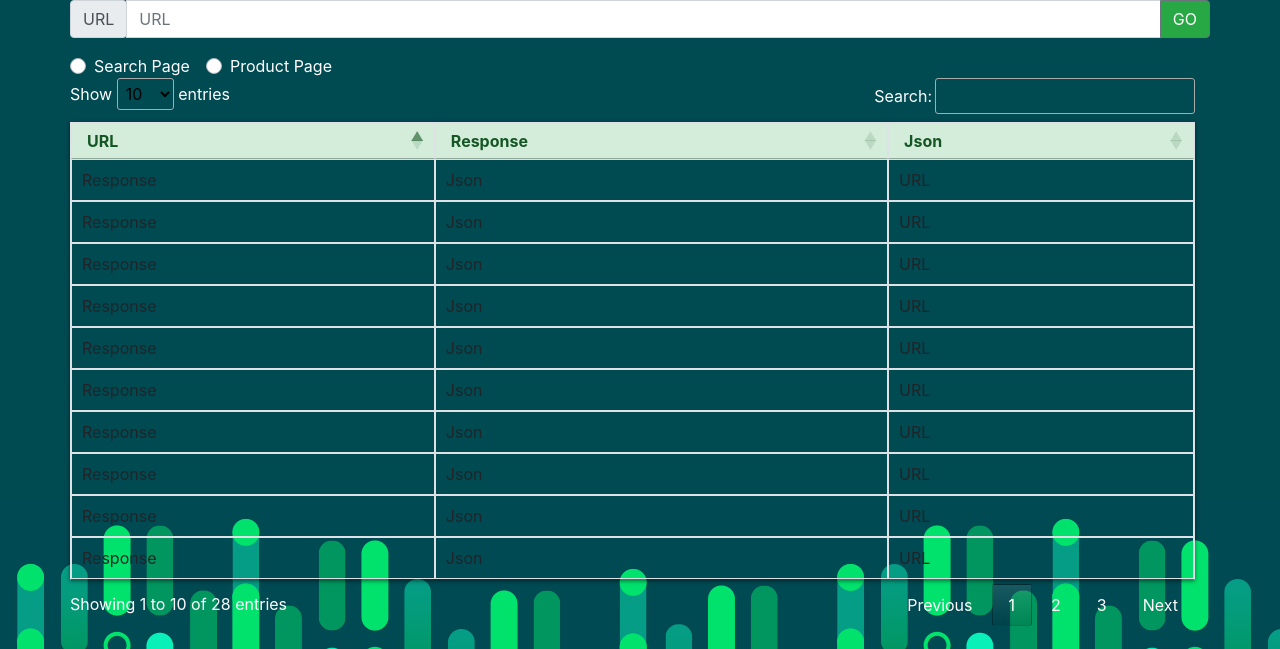
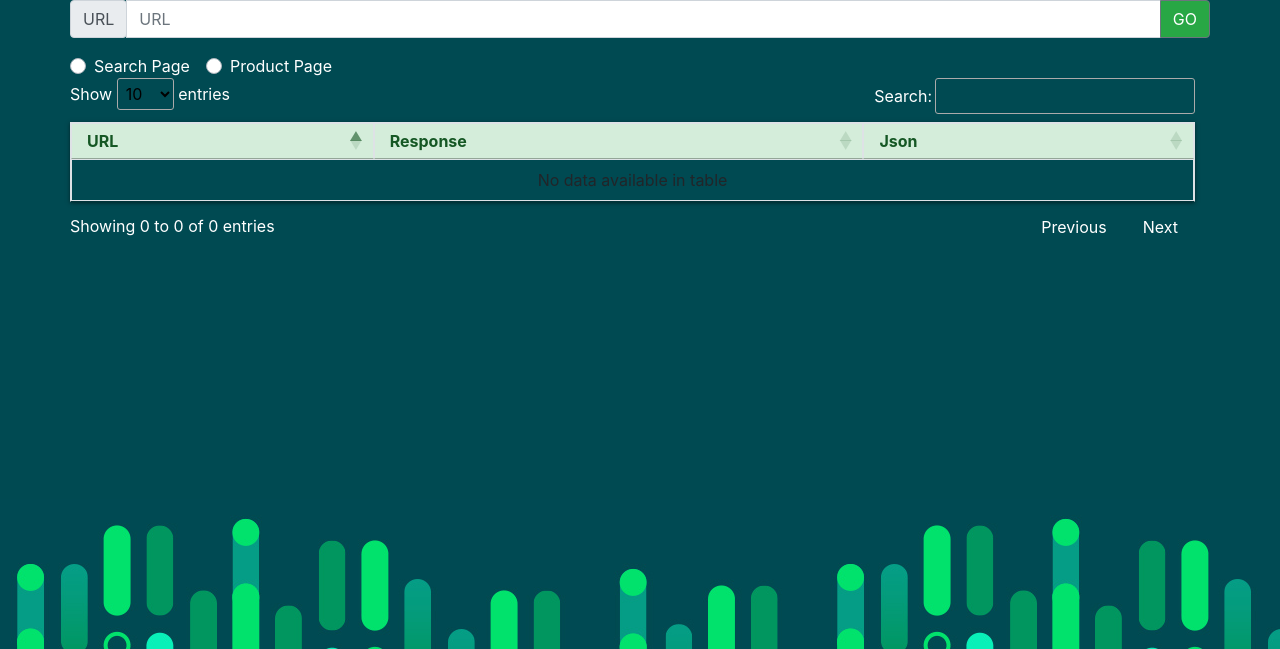
Before and after one commit to meetsonimt/WAT, a Django app: page /WAT1_0/ in a window 1280 px wide. Shown: the part 151-800 px from the top of the page. Run offline with Django 3.2, Linux system fonts and the light colour scheme; some libraries are stand-ins or nearby versions.

Commit message:
clean up

```diff
--- a/WAT/WAT1_0/Templates/index.html
+++ b/WAT/WAT1_0/Templates/index.html
@@ -14,7 +14,6 @@
 
     </style>
     {% load static %}
-    <!--{% load django_tables2 %}-->
 
 </head>
 <body class="background-color">
@@ -92,7 +91,7 @@
         </div>
         <div class="row">
             <div class="col-md-12" style="padding-left: 0px;">
-                <table id = "table" class = "table table-bordered">
+                <table id = "table" class = "table table-bordered ">
                     <thead class = "alert-success">
                         <tr>
                             <th>URL</th>
@@ -101,159 +100,19 @@
                         </tr>
                     </thead>
                     <tbody>
+
+                        {% for rel in result %}
                         <tr>
-                            <td>Response</td>
-                            <td>Json</td>
-                            <td>URL</td>
-                        </tr>
-                        <tr>
-                            <td>Response</td>
-                            <td>Json</td>
-                            <td>URL</td>
-                        </tr>
-                        <tr>
-                            <td>Response</td>
-                            <td>Json</td>
-                            <td>URL</td>
-                        </tr>
-                        <tr>
-                            <td>Response</td>
-                            <td>Json</td>
-                            <td>URL</td>
-                        </tr>
-
-                        <tr>
-                            <td>Response</td>
-                            <td>Json</td>
-                            <td>URL</td>
-                        </tr>
-                        <tr>
-                            <td>Response</td>
-                            <td>Json</td>
-                            <td>URL</td>
-                        </tr>
-                        <tr>
-                            <td>Response</td>
-                            <td>Json</td>
-                            <td>URL</td>
-                        </tr>
-                        <tr>
-                            <td>Response</td>
-                            <td>Json</td>
-                            <td>URL</td>
-                        </tr>
-                        <tr>
-                            <td>Response</td>
-                            <td>Json</td>
-                            <td>URL</td>
-                        </tr>
-                        <tr>
-                            <td>Response</td>
-                            <td>Json</td>
-                            <td>URL</td>
-                        </tr>
-                        <tr>
-                            <td>Response</td>
-                            <td>Json</td>
-                            <td>URL</td>
-                        </tr>
-                        <tr>
-                            <td>Response</td>
-                            <td>Json</td>
-                            <td>URL</td>
-                        </tr>
-                        <tr>
-                            <td>Response</td>
-                            <td>Json</td>
-                            <td>URL</td>
-                        </tr>
-                        <tr>
-                            <td>Response</td>
-                            <td>Json</td>
-                            <td>URL</td>
-                        </tr>
-                        <tr>
-                            <td>Response</td>
-                            <td>Json</td>
-                            <td>URL</td>
-                        </tr>
-                        <tr>
-                            <td>Response</td>
-                            <td>Json</td>
-                            <td>URL</td>
-                        </tr>
-                        <tr>
-                            <td>Response</td>
-                            <td>Json</td>
-                            <td>URL</td>
-                        </tr>
-                        <tr>
-                            <td>Response</td>
-                            <td>Json</td>
-                            <td>URL</td>
-                        </tr>
-                        <tr>
-                            <td>Response</td>
-                            <td>Json</td>
-                            <td>URL</td>
-                        </tr>
-                        <tr>
-                            <td>Response</td>
-                            <td>Json</td>
-                            <td>URL</td>
-                        </tr>
-                        <tr>
-                            <td>Response</td>
-                            <td>Json</td>
-                            <td>URL</td>
-                        </tr>
-                        <tr>
-                            <td>Response</td>
-                            <td>Json</td>
-                            <td>URL</td>
-                        </tr>
-                        <tr>
-                            <td>Response</td>
-                            <td>Json</td>
-                            <td>URL</td>
-                        </tr>
-                        <tr>
-                            <td>Response</td>
-                            <td>Json</td>
-                            <td>URL</td>
-                        </tr>
-                        <tr>
-                            <td>Response</td>
-                            <td>Json</td>
-                            <td>URL</td>
-                        </tr>
-                        <tr>
-                            <td>Response</td>
-                            <td>Json</td>
-                            <td>URL</td>
-                        </tr>
-                        <tr>
-                            <td>Response</td>
-                            <td>Json</td>
-                            <td>URL</td>
-                        </tr>
-                        <tr>
-                            <td>Response</td>
-                            <td>Json</td>
-                            <td>URL</td>
-                        </tr>
-                    </tbody>
-                    {% comment %} <tbody>
-                        {% for member in all_members %}
-                        <tr>
-                            <td>{{ member.firstname }}</td>
+                            <td>{{ re. }}</td>
                             <td>{{ member.lastname }}</td>
                             <td>{{ member.age }}</td>
                             <td>{{ member.email }}</td>
                             <td>{{ member.address }}</td>
                         </tr>
                         {% endfor %}
-                    </tbody> {% endcomment %}
+                    </tbody>
+                    </tbody>
+
                 </table>
             </div>
         </div>
--- a/WAT/WAT1_0/static/content/custom.css
+++ b/WAT/WAT1_0/static/content/custom.css
@@ -97,3 +97,9 @@
 .dataTables_wrapper .dataTables_paginate .paginate_button{
     color:white !important;
 }
+.dataTables_wrapper .dataTables_paginate .paginate_button:hover{
+    background: linear-gradient(to bottom, #01965f 0%, #01e26c 100%) !important;
+}
+table.dataTable tbody th, table.dataTable tbody td{
+    word-break: break-all;
+}
--- a/WAT/WAT1_0/static/scripts/custom.js
+++ b/WAT/WAT1_0/static/scripts/custom.js
@@ -20,5 +20,8 @@
 });
 
 $(document).ready(function(){
-    $('#table').DataTable();
+    $('#table').DataTable({
+        responsive: true
+    });
+
 });
```
